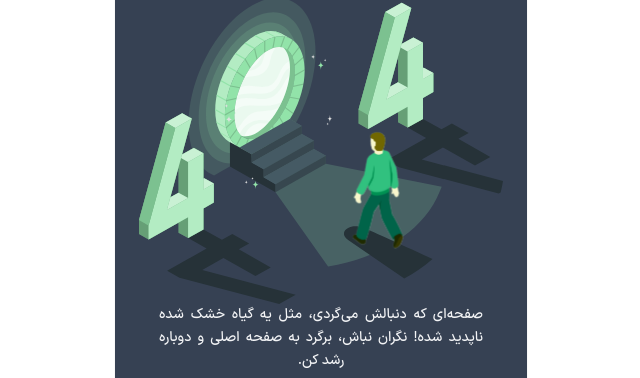
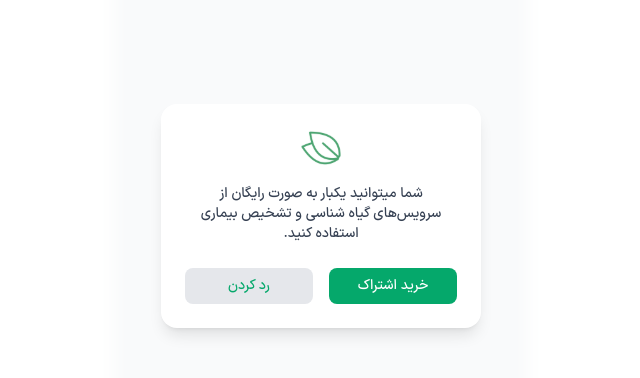
Before and after one commit to alirezzasarkar/smart-greenhouse-assistant, a React (Vite) app: page /plant-detection in a window 1280 px wide. Shown: the part 184-562 px from the top of the page, without its empty margins (319-959 px from the left). Built offline with nearby package versions, Linux system fonts and the light colour scheme.

Commit message:
add SubscriptionModal

```diff
--- a/src/App.jsx
+++ b/src/App.jsx
@@ -1,14 +1,48 @@
 import { BrowserRouter as Router, Routes, Route } from "react-router-dom";
+import React, { useState, useEffect } from "react";
+import { getLocalStorage, setLocalStorage } from "./utils/helpers/localStorage";
+import SubscriptionModal from "./components/common/SubscriptionModal";
 import OnboardingPage from "./pages/Onboarding";
 import SignUpLoginPage from "./pages/SignUpLogin";
 import VerifyCodePage from "./pages/VerifyCode";
 import MainLayout from "./layouts/MainLayout";
 import NotFound from "./pages/NotFound";
 import HomePage from "./pages/Home";
+import PlantDetection from "./pages/PlantDetection";
 
 function App() {
+  const [showModal, setShowModal] = useState(false);
+
+  useEffect(() => {
+    const isFirstVisit = getLocalStorage("isFirstVisit");
+    if (!isFirstVisit) {
+      setShowModal(true);
+      setLocalStorage("isFirstVisit", true);
+    }
+  }, []);
+
+  const handleAccept = () => {
+    console.log("Subscription accepted");
+  };
+
+  const handleDecline = () => {
+    console.log("Subscription declined");
+  };
+
   return (
     <Router>
+      {showModal && (
+        <SubscriptionModal
+          onAccept={() => {
+            setShowModal(false);
+            handleAccept();
+          }}
+          onDecline={() => {
+            setShowModal(false);
+            handleDecline();
+          }}
+        />
+      )}
       <Routes>
         <Route path="/onboarding" element={<OnboardingPage />} />
         <Route path="/signup-login" element={<SignUpLoginPage />} />
@@ -16,6 +50,7 @@ function App() {
 
         <Route path="/" element={<MainLayout />}>
           <Route index element={<HomePage />} />
+          <Route path="/plant-detection" element={<PlantDetection />} />
           <Route path="*" element={<NotFound />} />
         </Route>
       </Routes>
--- /dev/null
+++ b/src/components/common/SubscriptionModal.jsx
@@ -0,0 +1,51 @@
+import React, { useState } from "react";
+
+const SubscriptionModal = ({ onAccept, onDecline }) => {
+  const [isVisible, setIsVisible] = useState(true);
+
+  const handleAccept = () => {
+    setIsVisible(false);
+    onAccept();
+  };
+
+  const handleDecline = () => {
+    setIsVisible(false);
+    onDecline();
+  };
+
+  if (!isVisible) return null;
+
+  return (
+    <div className="fixed inset-0 backdrop-blur-sm bg-opacity-50 flex justify-center items-center z-50">
+      <div className="bg-white rounded-2xl shadow-lg p-6 w-80 text-center">
+        <div className="flex justify-center mb-4">
+          <img
+            src="/public/assets/icons/logo-green.svg"
+            alt="Logo"
+            className="w-10 h-10"
+          />
+        </div>
+        <p className="text-sm text-gray-700 mb-6">
+          شما میتوانید یکبار به صورت رایگان از سرویس‌های گیاه شناسی و تشخیص
+          بیماری استفاده کنید.
+        </p>
+        <div className="flex w-full justify-between space-x-4">
+          <button
+            onClick={handleAccept}
+            className="w-full px-4 py-2 bg-color text-white rounded-lg text-sm"
+          >
+            خرید اشتراک
+          </button>
+          <button
+            onClick={handleDecline}
+            className="w-full px-4 py-2 bg-gray-200 text-color rounded-lg text-sm"
+          >
+            رد کردن
+          </button>
+        </div>
+      </div>
+    </div>
+  );
+};
+
+export default SubscriptionModal;
--- a/src/index.css
+++ b/src/index.css
@@ -44,6 +44,10 @@ body {
     background-color: #DCE8D6;
 }
 
+.bg-white-50{
+    background-color: #ffffff71;
+}
+
 .text-color {
     color: #05A86B;
 }
--- a/src/utils/helpers/localStorage.js
+++ b/src/utils/helpers/localStorage.js
@@ -0,0 +1,17 @@
+export const getLocalStorage = (key) => {
+  try {
+    const value = localStorage.getItem(key);
+    return value ? JSON.parse(value) : null;
+  } catch (error) {
+    console.error("Error getting localStorage key:", key, error);
+    return null;
+  }
+};
+
+export const setLocalStorage = (key, value) => {
+  try {
+    localStorage.setItem(key, JSON.stringify(value));
+  } catch (error) {
+    console.error("Error setting localStorage key:", key, error);
+  }
+};
```
